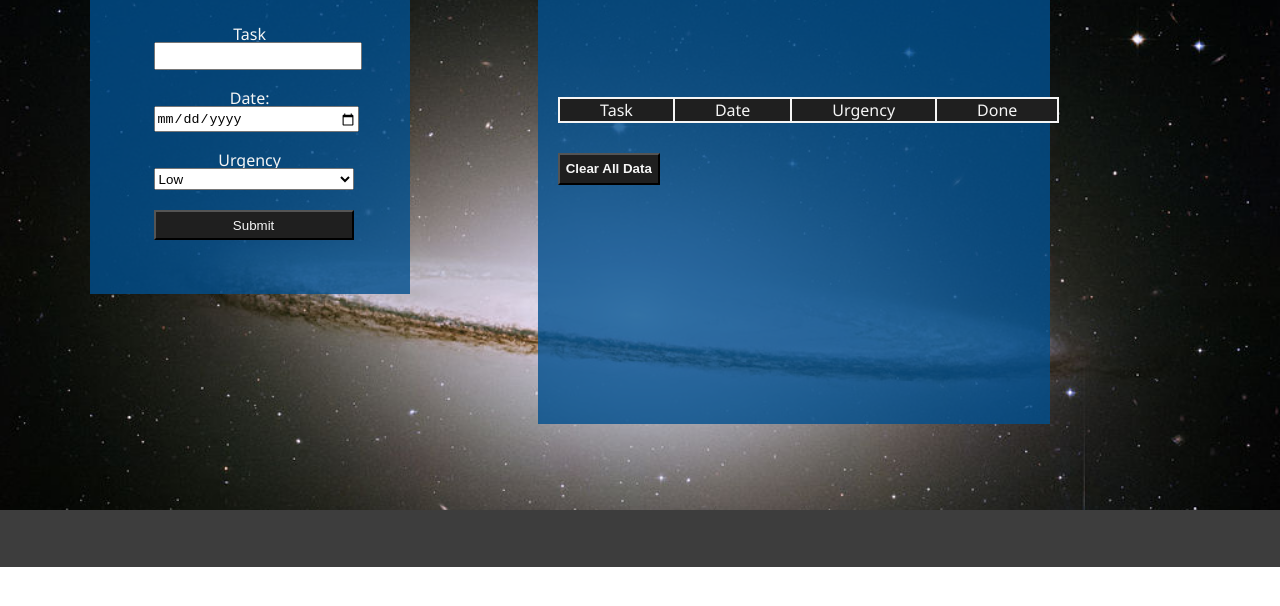
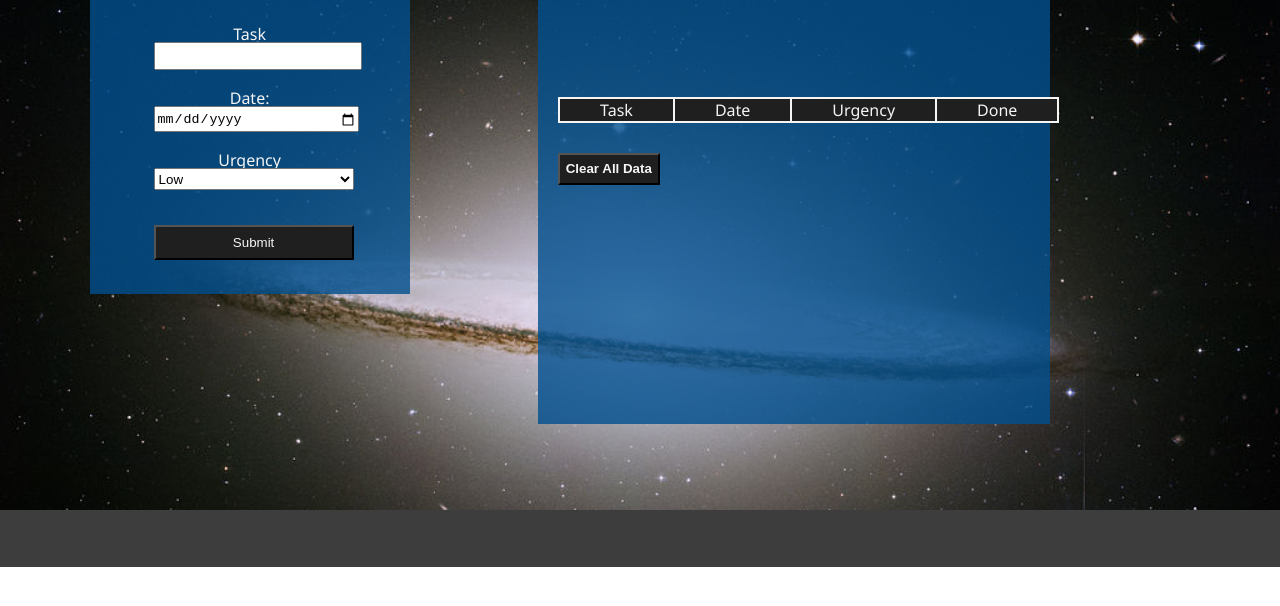
Before and after one commit to Ahyousef/My-To-Do-List, a plain HTML site: page index.html in a window 1280 px wide. Shown: the part 86-692 px from the top of the page. Drawn offline with Linux system fonts and the light colour scheme.

Commit message:
Update style.css

```diff
--- a/style.css
+++ b/style.css
@@ -96,7 +96,6 @@ footer {
     height: 7.5%;
     margin-top: 30px;
     margin-left: 20px;
-    padding-
 }
 
 form{
@@ -114,5 +113,6 @@ input, select {
 #submit{
     background-color: #1F1F1F  ;
     color: #f5f5f5;
-    height: 30px;
+    height: 35px;
+    margin-top:15px;
 }
```
